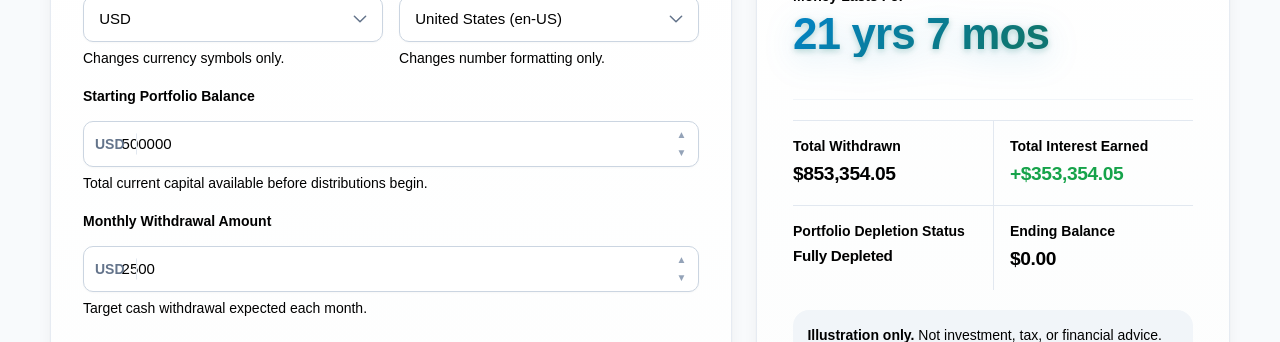
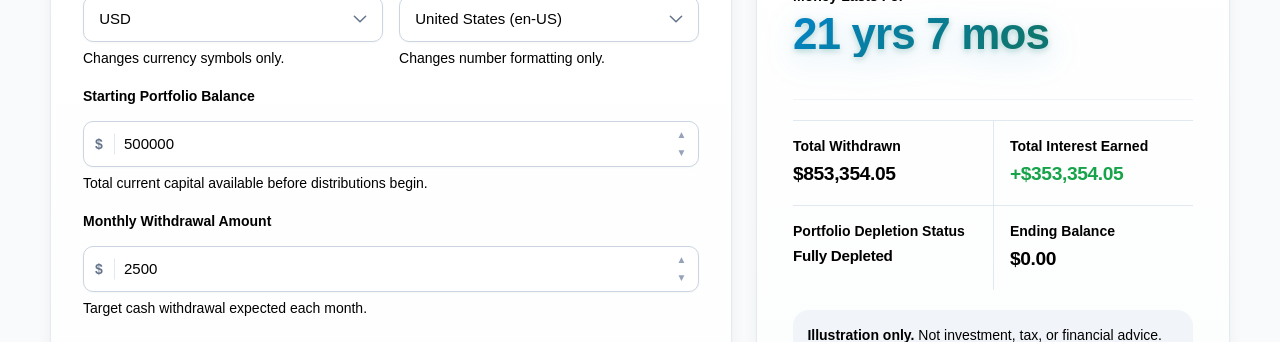
Before and after one commit to Wasser007/financial-calculators, a Next.js app: page /calculators/how-long-will-my-money-last in a window 1280 px wide. Shown: the part 820-1162 px from the top of the page. Built offline with nearby package versions, Linux system fonts and the light colour scheme.

Commit message:
fix(ui): sanitize currency prefix symbols and enforce client directive order in workspace components

```diff
--- a/app/globals.css
+++ b/app/globals.css
@@ -293,7 +293,7 @@ input[aria-invalid="true"], select[aria-invalid="true"] {
   box-shadow: 0 0 0 3px rgb(225 29 72 / 0.12);
 }
 input:disabled, select:disabled, button:disabled { cursor: not-allowed; opacity: .6; }
-.has-prefix { padding-left: 4rem !important; }
+.has-prefix { padding-left: 2.5rem !important; }
 .has-suffix { padding-right: 4.25rem !important; }
 .control-adornment { position: absolute; z-index: 1; top: 50%; transform: translateY(-50%); color: var(--muted); font-size: .875rem; font-weight: 800; pointer-events: none; }
 .control-adornment--prefix { left: .85rem; border-right: 1px solid var(--line); padding-right: .7rem; }
@@ -1512,9 +1512,7 @@ a.button--secondary:active {
   box-shadow: 0 0 0 3px rgba(5, 150, 105, 0.12);
 }
 
-.control-input.has-prefix {
-  padding-left: 2.35rem !important;
-}
+.control-input.has-prefix { padding-left: 2.5rem !important; }
 
 .control-input.has-stepper {
   padding-right: 2.25rem !important;
--- a/components/money-duration-workspace.tsx
+++ b/components/money-duration-workspace.tsx
@@ -1,5 +1,6 @@
 "use client";
 
+const CURRENCY_SYMBOLS: Record<string, string> = { USD: "$", EUR: "€", GBP: "£", CAD: "$", AUD: "$", JPY: "¥" };
 import React, { useState, useMemo } from "react";
 import {
   MONEY_DURATION_DEFAULTS,
@@ -102,7 +103,7 @@ export function MoneyDurationWorkspace() {
                 name="initialBalance"
                 label="Starting Portfolio Balance"
                 value={form.initialBalance}
-                prefix={currency}
+                prefix={CURRENCY_SYMBOLS[currency] || "$"}
                 step={5000}
                 min={1}
                 decimals={0}
@@ -116,7 +117,7 @@ export function MoneyDurationWorkspace() {
                 name="monthlyWithdrawal"
                 label="Monthly Withdrawal Amount"
                 value={form.monthlyWithdrawal}
-                prefix={currency}
+                prefix={CURRENCY_SYMBOLS[currency] || "$"}
                 step={100}
                 min={1}
                 decimals={0}
--- a/components/savings-goal-workspace.tsx
+++ b/components/savings-goal-workspace.tsx
@@ -1,5 +1,6 @@
 "use client";
 
+const CURRENCY_SYMBOLS: Record<string, string> = { USD: "$", EUR: "€", GBP: "£", CAD: "$", AUD: "$", JPY: "¥" };
 import React, { useState, useMemo } from "react";
 import { NumericField } from "./ui/numeric-field.js";
 import {
@@ -101,7 +102,7 @@ export function SavingsGoalWorkspace() {
                   name="targetAmount"
                   label="Savings Target ($)"
                   value={form.targetAmount}
-                  prefix={currency}
+                  prefix={CURRENCY_SYMBOLS[currency] || "$"}
                   step={1000}
                   min={1}
                   helpText="The final accumulated amount you are targeting."
@@ -114,7 +115,7 @@ export function SavingsGoalWorkspace() {
                   name="initialBalance"
                   label="Initial Starting Balance ($)"
                   value={form.initialBalance}
-                  prefix={currency}
+                  prefix={CURRENCY_SYMBOLS[currency] || "$"}
                   step={500}
                   min={0}
                   helpText="Amount already saved before recurring deposits."
--- a/components/ui/numeric-field.tsx
+++ b/components/ui/numeric-field.tsx
@@ -1,4 +1,13 @@
 "use client";
+
+const SYMBOL_LOOKUP: Record<string, string> = {
+  USD: "$",
+  EUR: "€",
+  GBP: "£",
+  CAD: "$",
+  AUD: "$",
+  JPY: "¥",
+};
 
 import React, { useMemo } from "react";
 import { StepperButtons } from "../stepper-buttons.js";
@@ -43,7 +52,8 @@ export function NumericField({
     onChange(formatted);
   };
 
-  const hasPrefix = Boolean(prefix);
+  const normalizedPrefix = prefix ? (SYMBOL_LOOKUP[prefix] || prefix) : undefined;
+  const hasPrefix = Boolean(normalizedPrefix);
   const hasSuffix = Boolean(suffix);
 
   // 动态内联计算左内边距，根据前缀字符数精确留白，彻底免疫单字符($)与多字符(USD)冲突
@@ -61,7 +71,7 @@ export function NumericField({
       <div className="control-wrap">
         {hasPrefix && (
           <span className="control-adornment control-adornment--prefix" aria-hidden="true">
-            {prefix}
+            {normalizedPrefix}
           </span>
         )}
         <input
--- /dev/null
+++ b/lib/presentation/currency-symbol.ts
@@ -0,0 +1,12 @@
+export const CURRENCY_SYMBOL_MAP: Record<string, string> = {
+  USD: "$",
+  EUR: "€",
+  GBP: "£",
+  CAD: "$",
+  AUD: "$",
+  JPY: "¥",
+};
+
+export function getCurrencySymbol(code: string): string {
+  return CURRENCY_SYMBOL_MAP[code] || code;
+}
```
